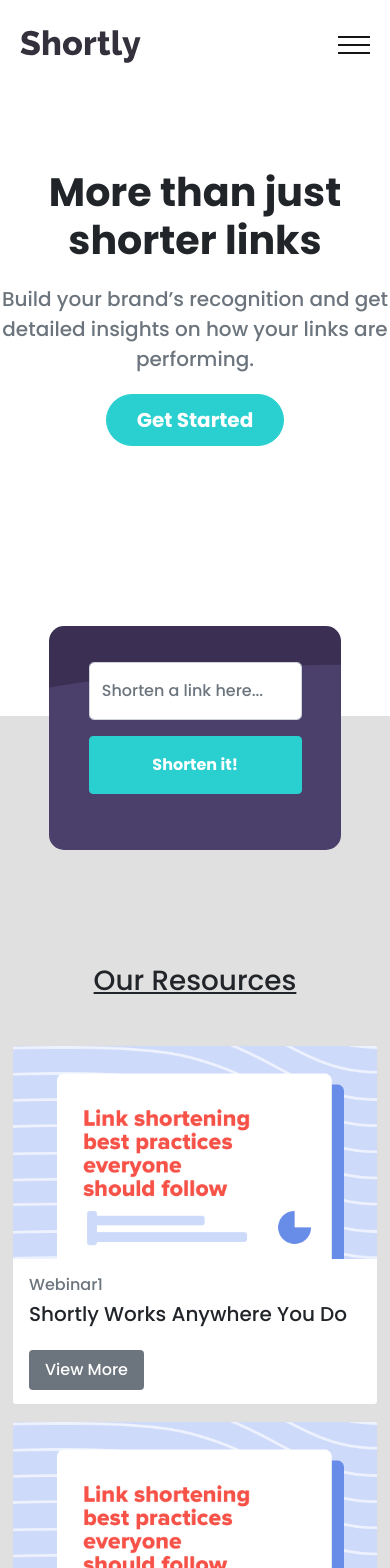
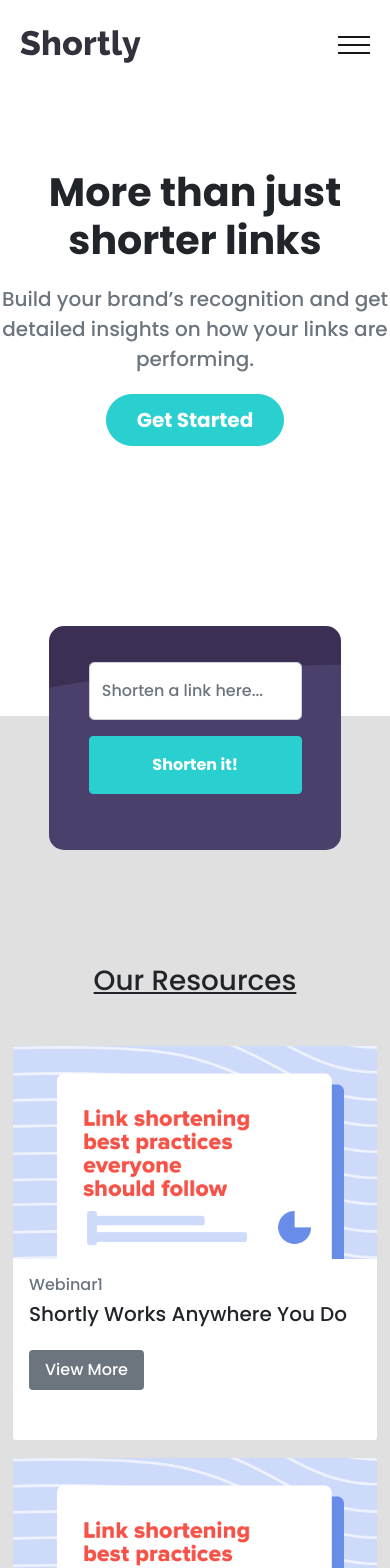
Before and after one commit to muakone/url-shortner, a React (Create React App) app: page / in a window 390 px wide. Shown: the top 1568 px of the page. Built offline with nearby package versions, Linux system fonts and the light colour scheme.

Commit message:
increased the link width

```diff
--- a/src/App.css
+++ b/src/App.css
@@ -330,6 +330,9 @@
 }
 }
 @media (max-width: 425px) {
+  .link-content {
+    height: 22em;
+  }
   .about-text-wrapper {
     text-align: center;
   }
```
